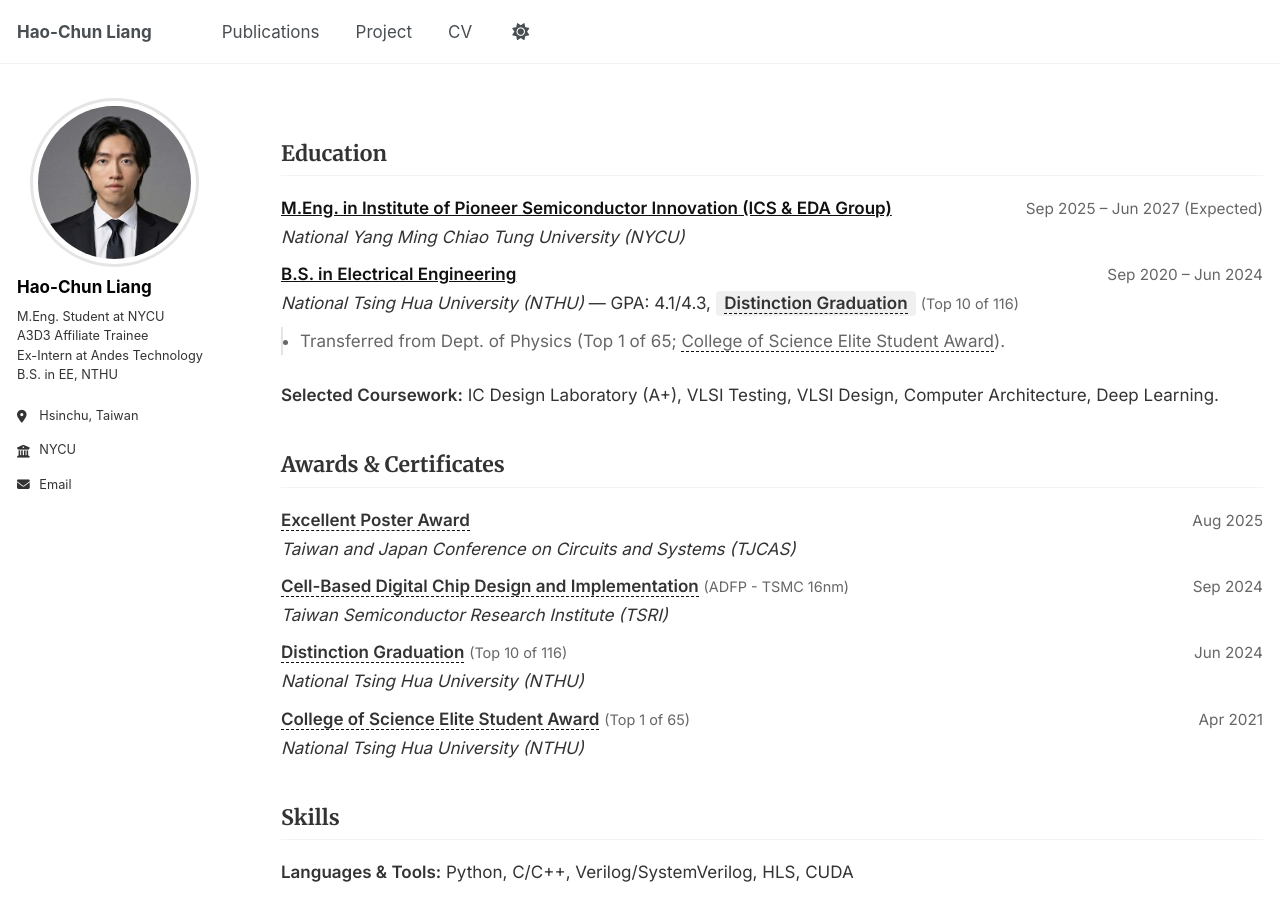
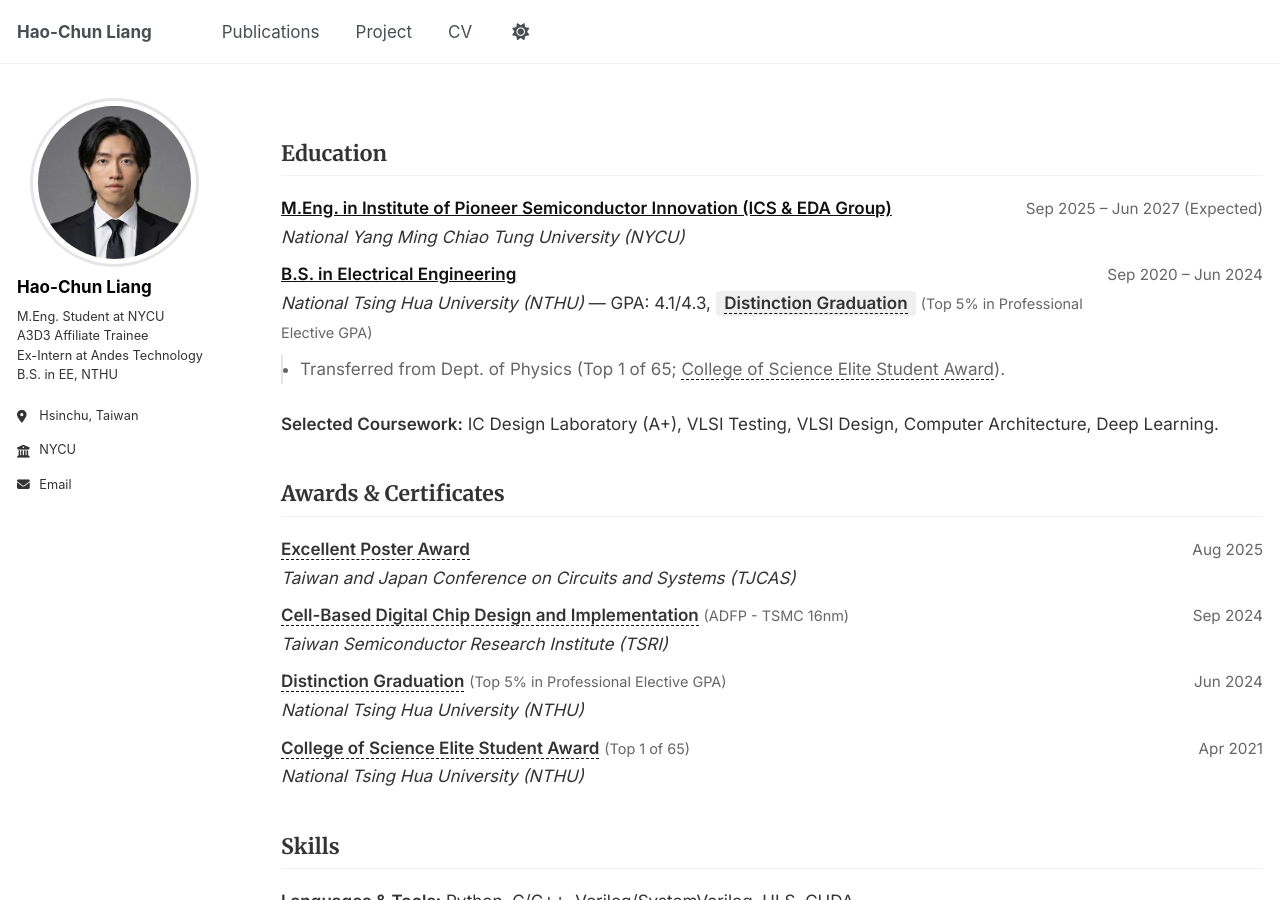
Before and after one commit to noyaboy/noyaboy.github.io, a Jekyll site: the page built from _pages/cv.md, in a window 1280 px wide and 900 px high. Built offline with Jekyll 4.4.1, drawn with Linux system fonts in a browser that asks for light colours; a script that is not in the unit is left out.

Commit message:
Change Distinction Graduation stat to "Top 5% in Professional Elective GPA"
🤖 Generated with [Claude Code](https://claude.com/claude-code)

Co-Authored-By: Claude <noreply@anthropic.com>

```diff
--- a/_pages/cv.md
+++ b/_pages/cv.md
@@ -23,7 +23,7 @@ redirect_from:
 <div class="experience-item">
   <div class="job-info">
     <strong><a href="https://dee.site.nthu.edu.tw/index.php?Lang=en" target="_blank">B.S. in Electrical Engineering</a></strong><br>
-    <em>National Tsing Hua University (NTHU)</em> — GPA: 4.1/4.3, <span class="achievement"><a href="#" class="cert-title-link" onclick="openModal('certModal'); return false;">Distinction Graduation</a></span> <span class="award-stat">(Top 10 of 116)</span>
+    <em>National Tsing Hua University (NTHU)</em> — GPA: 4.1/4.3, <span class="achievement"><a href="#" class="cert-title-link" onclick="openModal('certModal'); return false;">Distinction Graduation</a></span> <span class="award-stat">(Top 5% in Professional Elective GPA)</span>
   </div>
   <div class="job-date">Sep 2020 – Jun 2024</div>
 </div>
@@ -56,7 +56,7 @@ redirect_from:
 
 <div class="experience-item">
   <div class="job-info">
-    <strong><a href="#" class="cert-title-link" onclick="openModal('certModal'); return false;">Distinction Graduation</a></strong> <span class="award-stat">(Top 10 of 116)</span><br>
+    <strong><a href="#" class="cert-title-link" onclick="openModal('certModal'); return false;">Distinction Graduation</a></strong> <span class="award-stat">(Top 5% in Professional Elective GPA)</span><br>
     <em>National Tsing Hua University (NTHU)</em>
   </div>
   <div class="job-date">Jun 2024</div>
```
